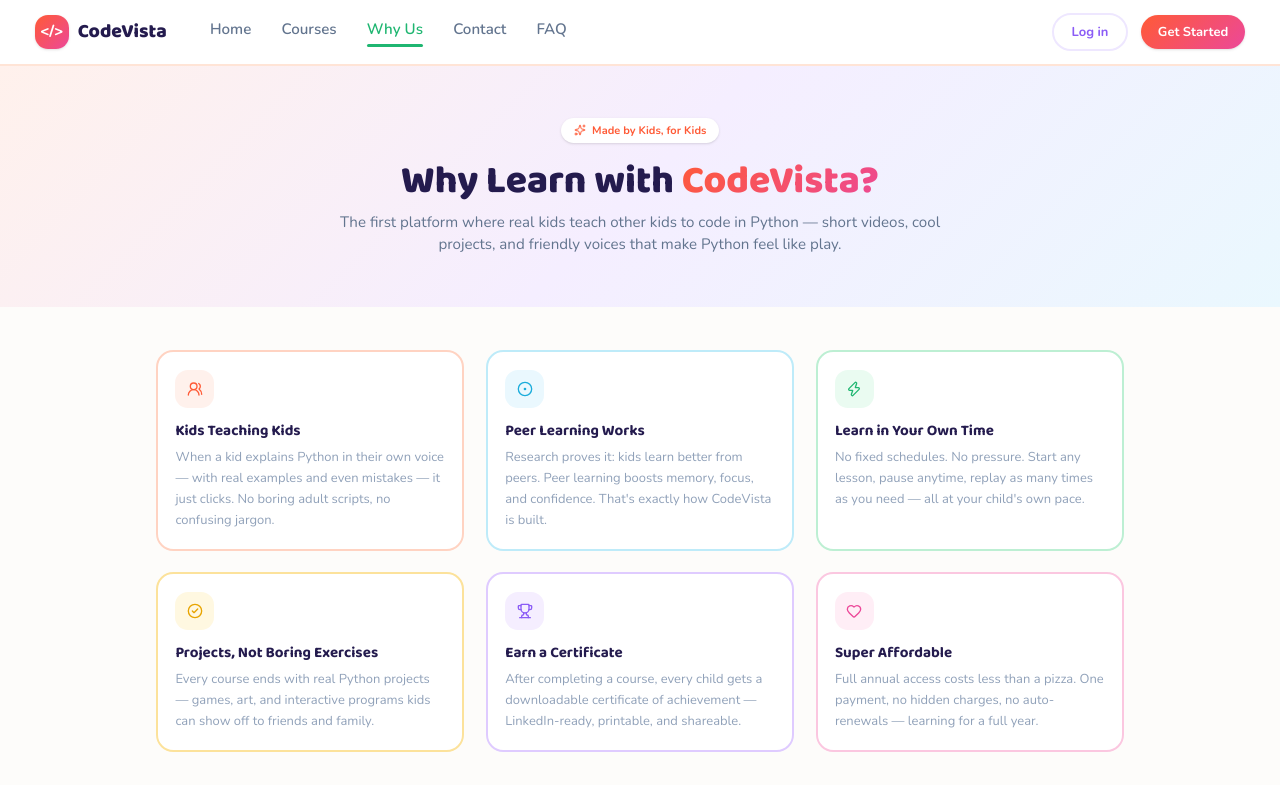
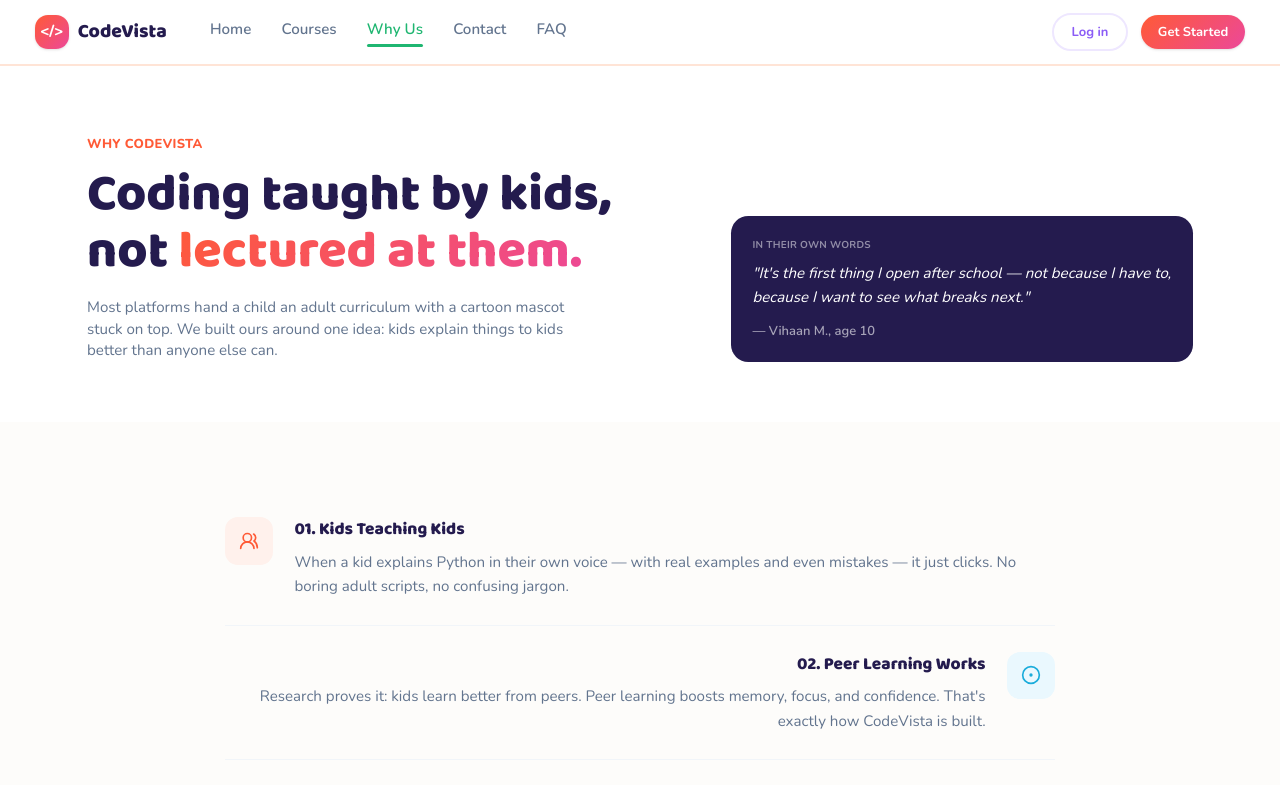
Before and after one commit to kum-kum1234/codevista, a React app: page /why-us in a window 1280 px wide. Shown: the top 785 px of the page. Built offline with nearby package versions, Linux system fonts and the light colour scheme; the HTML template or start-up script is replaced by a standard one.

Commit message:
Why us UI changed

```diff
--- a/src/pages/WhyUs.jsx
+++ b/src/pages/WhyUs.jsx
@@ -4,7 +4,6 @@ import PublicHeader from "../components/PublicHeader";
 import PublicFooter from "../components/PublicFooter";
 import { FontLoader, PALETTE } from "../theme/playfulPalette";
 import {
-  Sparkles,
   Users2,
   CircleDot,
   Zap,
@@ -16,9 +15,6 @@ import {
   MessageCircle,
   Lightbulb,
   ArrowRight,
-  Award,
-  Landmark,
-  BookMarked,
 } from "lucide-react";
 
 const REASONS = [
@@ -54,12 +50,6 @@ const REASONS = [
   },
 ];
 
-const BADGES = [
-  { icon: Award, label: "Young Innovators", colorIndex: 0 },
-  { icon: Landmark, label: "Oxford Summer Scholars", colorIndex: 1 },
-  { icon: BookMarked, label: "Published Authors", colorIndex: 2 },
-];
-
 export default function WhyUs() {
   const navigate = useNavigate();
 
@@ -68,44 +58,76 @@ export default function WhyUs() {
       <FontLoader />
       <PublicHeader active="why-us" />
 
-      {/* ---------------- Hero ---------------- */}
-      <section
-        className="px-8 py-12 text-center"
-        style={{ background: "linear-gradient(135deg, #FFF1EC 0%, #F5EEFF 50%, #EAF8FE 100%)" }}
-      >
-        <span className="inline-flex items-center gap-1.5 rounded-full bg-white px-3 py-1 text-[11px] font-bold text-[#FF5A36] shadow-sm">
-          <Sparkles size={12} /> Made by Kids, for Kids
-        </span>
-        <h1 className="font-display mt-4 text-3xl md:text-4xl font-extrabold text-[#241B4E]">
-          Why Learn with{" "}
+      {/* ---------------- Hero: left-aligned editorial layout, not the centered pastel-badge template ---------------- */}
+      <section className="px-8 pt-16 pb-14 bg-white">
+        <div className="mx-auto grid max-w-5xl grid-cols-1 md:grid-cols-[1.3fr_1fr] gap-10 items-end">
+          <div>
+            <p className="text-xs font-extrabold tracking-wide" style={{ color: "#FF5A36" }}>
+              WHY CODEVISTA
+            </p>
+            <h1 className="font-display mt-3 text-3xl md:text-5xl font-extrabold leading-[1.1] text-[#241B4E]">
+              Coding taught by kids,
+              <br />
+              not{" "}
               <span
                 className="bg-clip-text text-transparent"
                 style={{ backgroundImage: "linear-gradient(135deg, #FF5A36, #EC4899)" }}
               >
-            CodeVista?
+                lectured at them.
               </span>
             </h1>
-        <p className="mx-auto mt-2 max-w-xl text-sm text-slate-500">
-          The first platform where real kids teach other kids to code in Python — short videos,
-          cool projects, and friendly voices that make Python feel like play.
+            <p className="mt-4 max-w-md text-sm text-slate-500">
+              Most platforms hand a child an adult curriculum with a cartoon
+              mascot stuck on top. We built ours around one idea: kids explain
+              things to kids better than anyone else can.
             </p>
+          </div>
+
+          <div
+            className="rounded-2xl p-5 text-white"
+            style={{ backgroundColor: "#241B4E" }}
+          >
+            <p className="text-[10px] font-bold uppercase tracking-wide text-white/50">
+              In their own words
+            </p>
+            <p className="mt-2 text-sm italic leading-relaxed">
+              "It's the first thing I open after school — not because I have
+              to, because I want to see what breaks next."
+            </p>
+            <p className="mt-3 text-xs font-semibold text-white/60">
+              — Vihaan M., age 10
+            </p>
+          </div>
+        </div>
       </section>
 
-      {/* ---------------- Reasons grid ---------------- */}
-      <section className="bg-[#FDFCFA] px-8 py-10">
-        <div className="mx-auto grid max-w-4xl grid-cols-1 sm:grid-cols-2 lg:grid-cols-3 gap-5">
+      {/* ---------------- Reasons: alternating list, not a card grid ---------------- */}
+      <section className="bg-[#FDFCFA] px-8 py-16">
+        <div className="mx-auto max-w-3xl">
           {REASONS.map(({ icon: Icon, title, desc }, i) => {
             const c = PALETTE[i % PALETTE.length];
+            const flip = i % 2 === 1;
             return (
-              <div key={title} className="rounded-2xl border-2 bg-white p-4" style={{ borderColor: c.border }}>
+              <div
+                key={title}
+                className={`flex items-start gap-5 py-6 ${
+                  i !== 0 ? "border-t border-slate-100" : ""
+                } ${flip ? "md:flex-row-reverse md:text-right" : ""}`}
+              >
                 <span
-                  className="flex h-9 w-9 items-center justify-center rounded-xl"
+                  className="flex h-11 w-11 shrink-0 items-center justify-center rounded-xl"
                   style={{ backgroundColor: c.bg, color: c.text }}
                 >
-                  <Icon size={16} />
+                  <Icon size={20} />
                 </span>
-                <p className="font-display mt-3 text-sm font-bold text-[#241B4E]">{title}</p>
-                <p className="mt-1 text-xs text-slate-400 leading-relaxed">{desc}</p>
+                <div>
+                  <p className="font-display text-base font-extrabold text-[#241B4E]">
+                    {String(i + 1).padStart(2, "0")}. {title}
+                  </p>
+                  <p className="mt-1.5 text-sm text-slate-500 leading-relaxed">
+                    {desc}
+                  </p>
+                </div>
               </div>
             );
           })}
@@ -113,7 +135,7 @@ export default function WhyUs() {
 
         {/* Weekly Code Together */}
         <div
-          className="mx-auto mt-8 max-w-4xl rounded-3xl px-8 py-8 text-center"
+          className="mx-auto mt-12 max-w-3xl rounded-3xl px-8 py-8 text-center"
           style={{ background: "linear-gradient(135deg, #FFF1EC 0%, #FFF8E1 100%)", border: "2px solid #FFD3C2" }}
         >
           <span className="inline-flex items-center gap-1.5 rounded-full bg-white px-3 py-1 text-[10px] font-extrabold text-[#FF5A36] shadow-sm">
@@ -153,74 +175,6 @@ export default function WhyUs() {
             Join Code Together <ArrowRight size={13} />
           </button>
         </div>
-
-        {/* Founders */}
-        {/*
-        <div className="mx-auto mt-12 max-w-4xl text-center">
-          <span className="inline-flex items-center gap-1.5 rounded-full bg-white px-3 py-1 text-[11px] font-bold text-[#EC4899] shadow-sm">
-            <Heart size={11} /> Our Story
-          </span>
-          <h2 className="font-display mt-3 text-2xl font-extrabold text-[#241B4E]">
-            Meet the Kids Behind PythonKid
-          </h2>
-          <p className="mx-auto mt-2 max-w-lg text-xs text-slate-500">
-            PythonKid wasn't built in a boardroom — it was built by two 11-year-olds who wanted
-            coding to be fun.
-          </p>
-
-          <div
-            className="mt-6 grid grid-cols-1 md:grid-cols-2 gap-6 rounded-3xl p-6 text-left items-center"
-            style={{ background: "linear-gradient(135deg, #F5EEFF 0%, #FFEEF6 100%)", border: "2px solid #DFCBFF" }}
-          >
-            <img
-              src="https://images.unsplash.com/photo-1503676260728-1c00da094a0b?w=600&h=450&fit=crop"
-              alt="Sahaj and Sujas, the twin founders of PythonKid"
-              className="h-56 w-full rounded-2xl object-cover md:h-64"
-            />
-
-            <div>
-              <span className="inline-flex items-center gap-1.5 rounded-full bg-white px-2.5 py-1 text-[10px] font-bold text-[#EC4899]">
-                <Heart size={11} /> THE FOUNDERS
-              </span>
-              <h3 className="font-display mt-2 text-lg font-extrabold text-[#241B4E]">Sahaj &amp; Sujas</h3>
-              <p className="text-xs text-slate-400">Twin Brothers · Aged 11 · Bangalore, India</p>
-
-              <p className="mt-3 text-xs text-slate-500 leading-relaxed">
-                Hey! We're Sahaj and Sujas — twin brothers who don't look alike, dress alike, or
-                eat alike... but we do share one big thing: <b className="text-[#241B4E]">we love coding!</b>
-              </p>
-              <p className="mt-2 text-xs text-slate-500 leading-relaxed">
-                We started learning Python in grade 4. When we looked for courses, everything was
-                too advanced or too boring — and required a parent to sign in. So we thought,
-                "What if kids had friends teaching them instead?" — and PythonKid was born!
-              </p>
-              <p className="mt-2 text-xs text-slate-500 leading-relaxed">
-                We've published books on Bribooks, won Olympiad medals, and were selected as{" "}
-                <b className="text-[#241B4E]">Oxford Summer School Scholars</b> — among only
-                two chosen from all of India for 2026!
-              </p>
-              <p className="mt-2 text-xs font-bold" style={{ color: "#FF5A36" }}>
-                Happy coding! — Sahaj &amp; Sujas 🧑‍💻 🧑‍💻
-              </p>
-
-              <div className="mt-3 flex flex-wrap gap-2">
-                {BADGES.map(({ icon: Icon, label, colorIndex }) => {
-                  const c = PALETTE[colorIndex];
-                  return (
-                    <span
-                      key={label}
-                      className="flex items-center gap-1 rounded-full px-2.5 py-1 text-[10px] font-bold"
-                      style={{ backgroundColor: c.bg, color: c.text }}
-                    >
-                      <Icon size={11} /> {label}
-                    </span>
-                  );
-                })}
-              </div>
-            </div>
-          </div>
-        </div>
-        */}
       </section>
 
       {/* ---------------- Closing CTA ---------------- */}
```
Also changed, not shown: src/pages/home.jsx (+33 -30 lines), src/assets/bonus-pack-bg.svg (added). Lines whose indentation alone changed are shown as unchanged.
